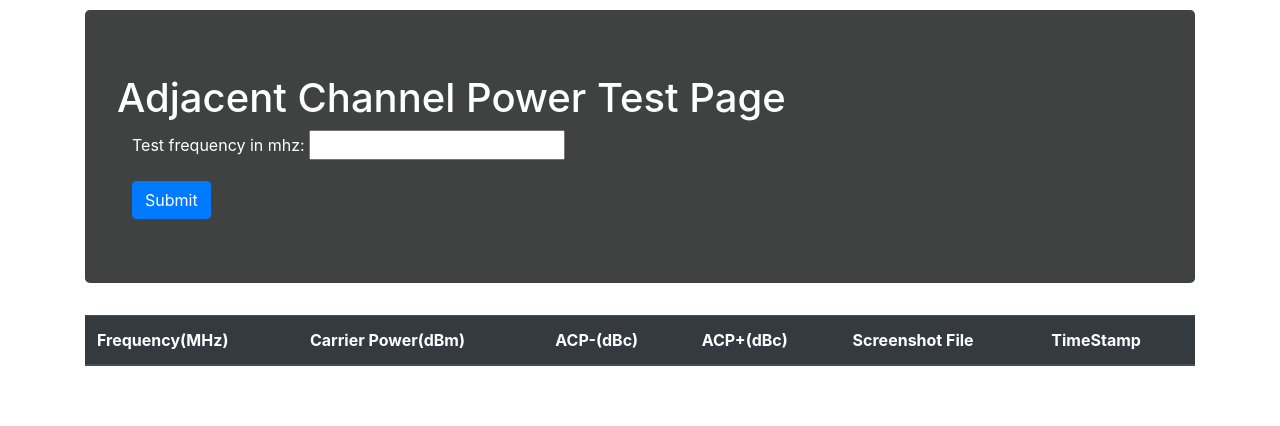
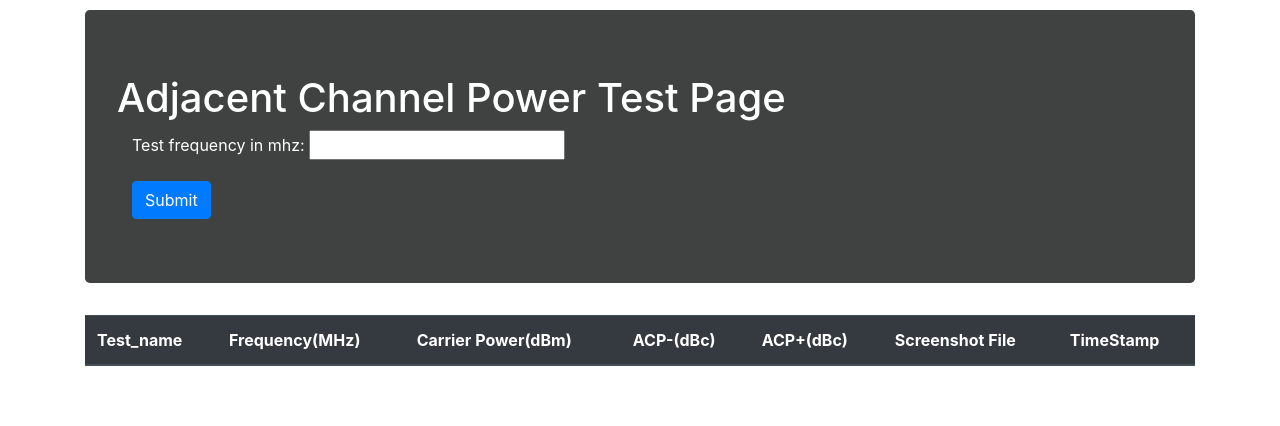
Before and after one commit to fan-bingbing/titan, a Django app: page /acp/ in a window 1280 px wide. Shown: the top 426 px of the page. Run offline with Django 3.2, Linux system fonts and the light colour scheme; lists and menus that the app fills with data are empty; some libraries are stand-ins or nearby versions.

Commit message:
ACP output improved

```diff
--- a/first_app/models.py
+++ b/first_app/models.py
@@ -63,6 +63,7 @@ class CSHOUT(models.Model):
         return self.SubRange
 
 class ACPOUT(models.Model):
+    Test_name = models.CharField(primary_key=True, max_length=200,default='')
     Frequency_MHz = models.CharField(max_length=200)
     CarrierPower_dBm = models.FloatField(max_length=200)
     ACPminus_dBc = models.FloatField(max_length=200)
@@ -72,7 +73,7 @@ class ACPOUT(models.Model):
 
 
     def __str__(self):
-        return self.Frequency_MHz
+        return self.Test_name
 
 
 class RES(models.Model):
--- a/first_app/templates/first_app/acp.html
+++ b/first_app/templates/first_app/acp.html
@@ -22,6 +22,7 @@
           <table class="table table-striped table-dark">
               <thead>
                   <tr>
+                      <th scope="col">Test_name</th>
                       <th scope="col">Frequency(MHz)</th>
                       <th scope="col">Carrier Power(dBm)</th>
                       <th scope="col">ACP-(dBc)</th>
@@ -33,6 +34,7 @@
               <tbody>
                   {% for acp in acpouts %}
                   <tr>
+                      <td>{{ acp.Test_name }}</td>
                       <td>{{ acp.Frequency_MHz }}</td>
                       <td>{{ acp.CarrierPower_dBm }}</td>
                       <td>{{ acp.ACPminus_dBc }}</td>
--- a/first_app/views.py
+++ b/first_app/views.py
@@ -138,6 +138,9 @@ def output(request):
             writer = csv.writer(response)
             writer.writerow(FEPOUT.objects.filter(Test_name='FEP_test1').values().get())
             writer.writerow(FEPOUT.objects.filter(Test_name='FEP_test1').values_list().get())
+            writer.writerow([''])
+            writer.writerow(ACPOUT.objects.filter(Test_name='ACP_test1').values().get())
+            writer.writerow(ACPOUT.objects.filter(Test_name='ACP_test1').values_list().get())
             writer.writerow([''])
             writer.writerow(ACSOUT.objects.filter(Test_name='ACS_test1').values().get())
             writer.writerow(ACSOUT.objects.filter(Test_name='ACS_test1').values_list().get())
@@ -296,7 +299,8 @@ def acp(request):
             ACP = FSV.query("CALC:MARK:FUNC:POW:RES? ACP")
             ACP_LIST = df.re.findall(r'-?\d+\.\d+', ACP) # -? with or without negative sign, \d+ one or more digit
             Timestamp ='{:%d-%b-%Y %H:%M:%S}'.format(df.datetime.datetime.now())
-            acp_list = ACPOUT.objects.get_or_create(Frequency_MHz=test_freq,
+            acp_list = ACPOUT.objects.get_or_create(Test_name='ACP_test1',
+                                                    Frequency_MHz=test_freq,
                                                     CarrierPower_dBm=round(float(ACP_LIST[0]),5),
                                                     ACPminus_dBc=round(float(ACP_LIST[1]),5),
                                                     ACPplus_dBc=round(float(ACP_LIST[2]),5),
```
Also changed, not shown: db.sqlite3, first_app/migrations/0055_auto_20191104_1436.py (added), static/result_images/acp/ACP_164.075_MHz.png (added).
